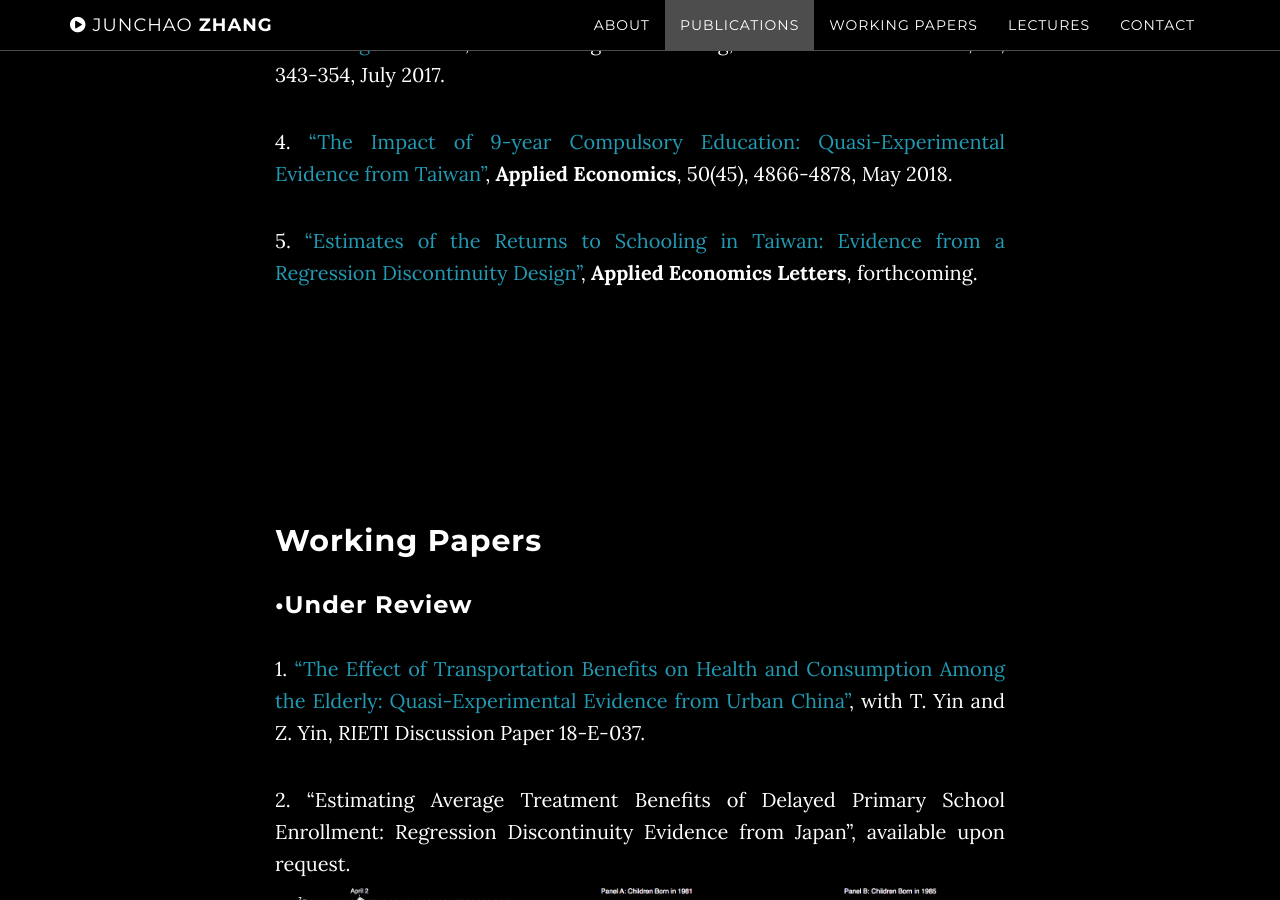
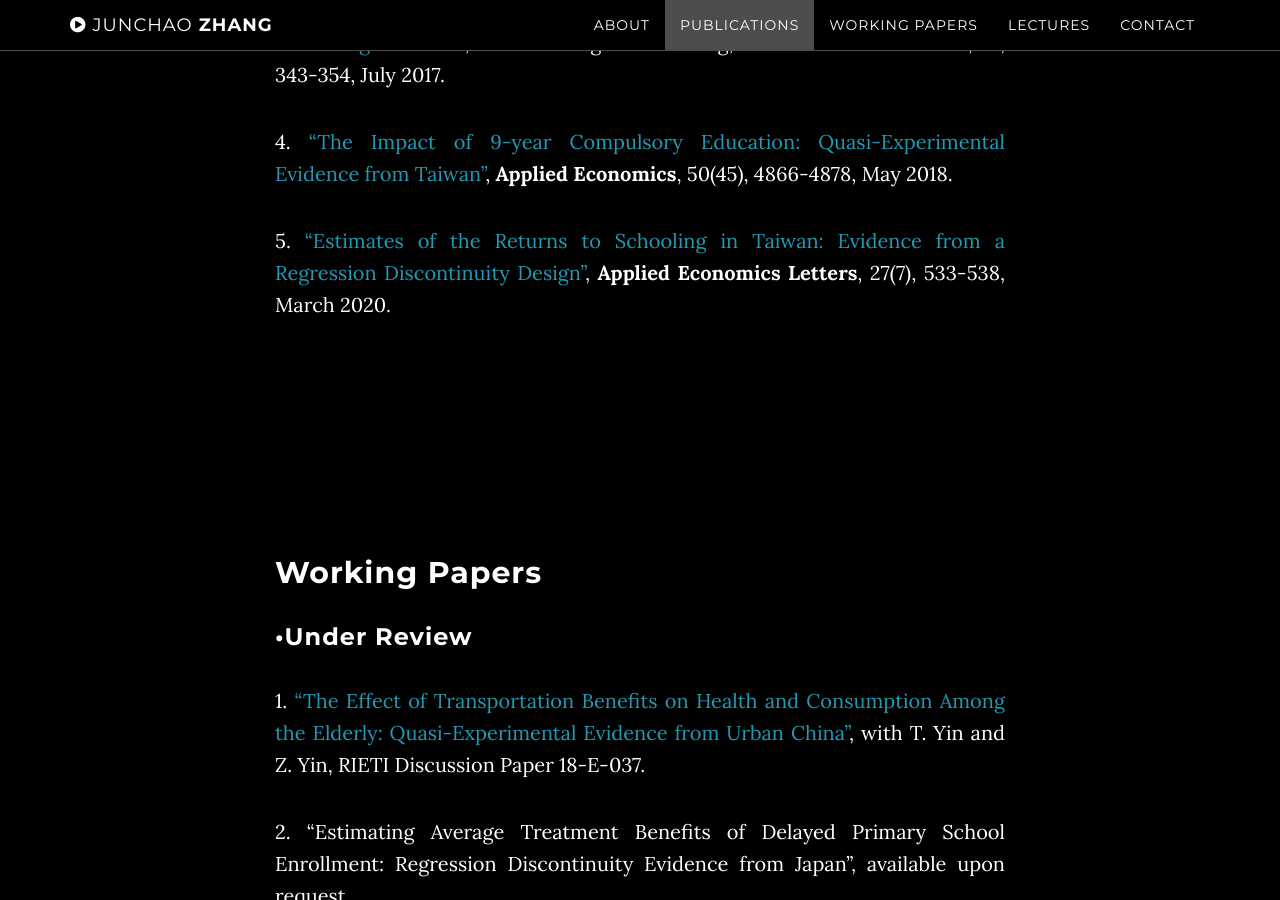
Before and after one commit to ztempest0218/ztempest0218.github.io, a Jekyll site: the page built from index.html, in a window 1280 px wide and 900 px high, scrolled down 2137 px. Built offline with Jekyll 4.4.1, drawn with Linux system fonts in a browser that asks for light colours.

Commit message:
Update publications.html

```diff
--- a/_includes/publications.html
+++ b/_includes/publications.html
@@ -12,7 +12,7 @@
 
 <p>4. <a href="https://doi.org/10.1080/00036846.2018.1468553">“The Impact of  9-year Compulsory Education: Quasi-Experimental Evidence from Taiwan”</a>, <strong>Applied Economics</strong>, 50(45), 4866-4878, May 2018.</p>
 
-<p>5. <a href=https://doi.org/10.1080/13504851.2019.1638493>“Estimates of the Returns to Schooling in Taiwan: Evidence from a Regression Discontinuity Design”</a>, <strong>Applied Economics Letters</strong>, forthcoming.</p>
+<p>5. <a href=https://doi.org/10.1080/13504851.2019.1638493>“Estimates of the Returns to Schooling in Taiwan: Evidence from a Regression Discontinuity Design”</a>, <strong>Applied Economics Letters</strong>, 27(7), 533-538, March 2020.</p>
 
                 </div>
             </div>
```
